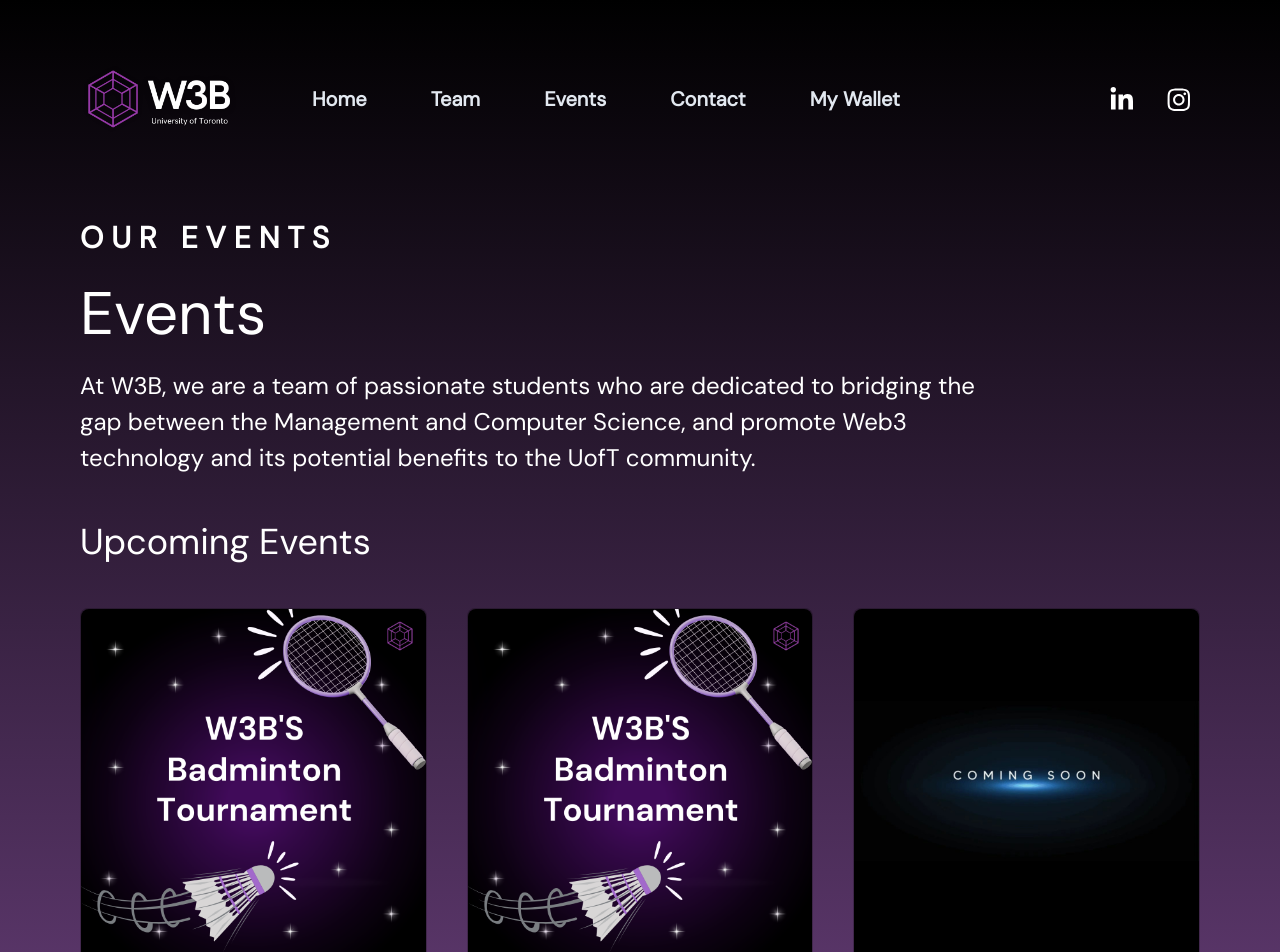
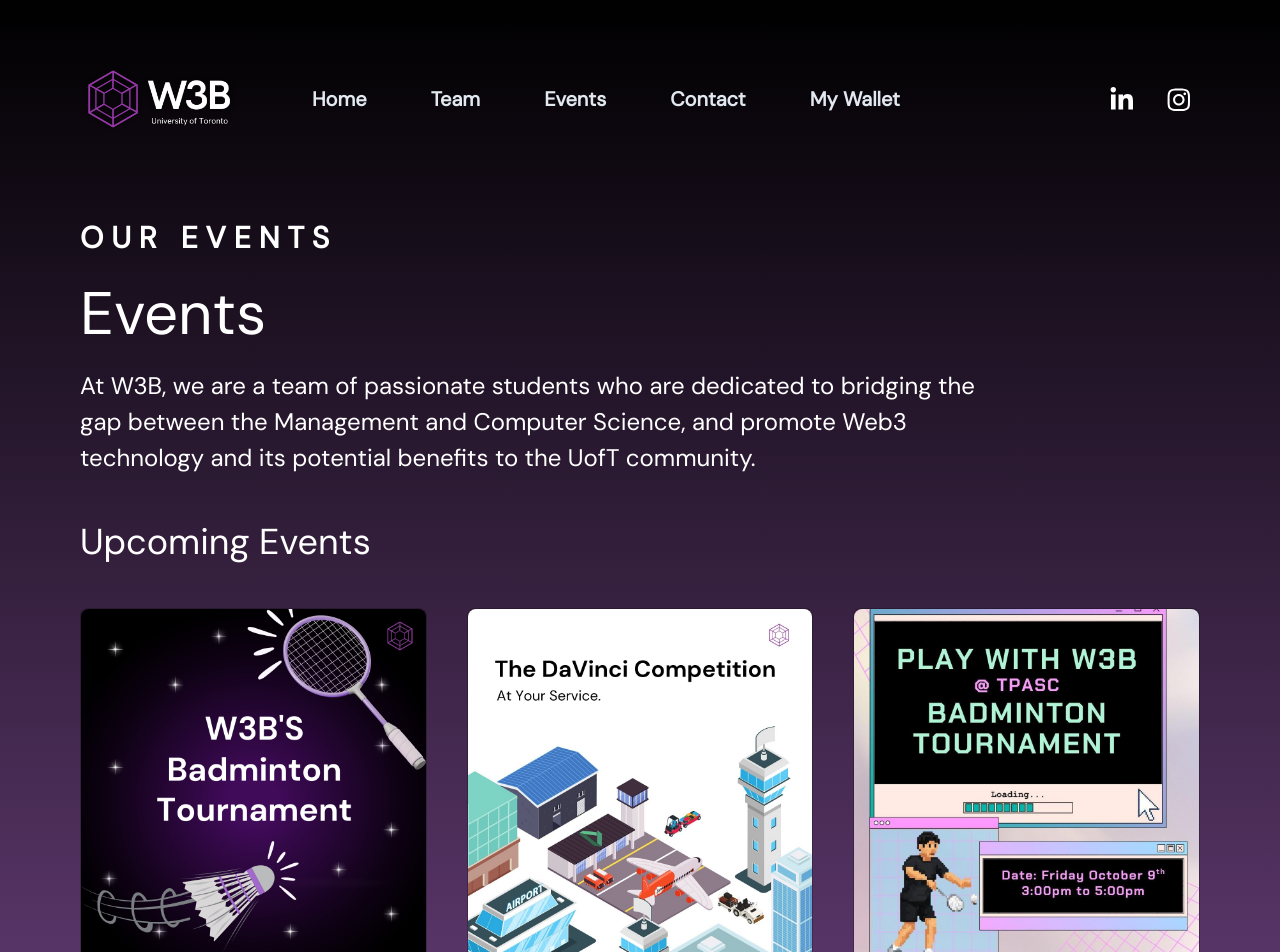
Before and after one commit to web3-uoft/webuoft-frontend, a Next.js app: page /events in a window 1280 px wide. Shown: the top 952 px of the page. Built offline with nearby package versions, Linux system fonts and the light colour scheme.

Commit message:
change event's thumbnail

```diff
--- a/components/Events/events.js
+++ b/components/Events/events.js
@@ -77,7 +77,7 @@ export const EVENTS_DATA = [
     },
     // events for 2026
     {
-        image: "assets/event_pics/Badminton1.png",
+        image: "assets/event_pics/Badminton2.jpg",
         link: "https://www.instagram.com/reel/Dd4GNKoMPVM/?mdxt=MXkwZ2Nwdjg3eGM0bQ==",
         name: "Play with W3B",
         tags: [3,4],
@@ -92,11 +92,11 @@ export const EVENTS_DATA = [
         date: new Date('September 6, 2025'),
     },
     {
-        image: "assets/event_pics/placeholder.jpg",
+        image: "assets/event_pics/davinci_comp2024.jpg",
         link: "https://few-snapdragon-595.notion.site/The-DaVinci-Competition-287ebe40d96881f6adc9f065ad016cab?pvs=74",
         name: "Davinci Competition 2026",
         tags: [99, 1, 4],
-        date: new Date('October 15, 2026'), // placeholder date
+        date: new Date('January 25, 2026'), // placeholder date
     },
     // {
     //     image: "assets/event_pics/placeholder.jpg",
```
Also changed, not shown: public/assets/event_pics/Badminton2.jpg (added).
